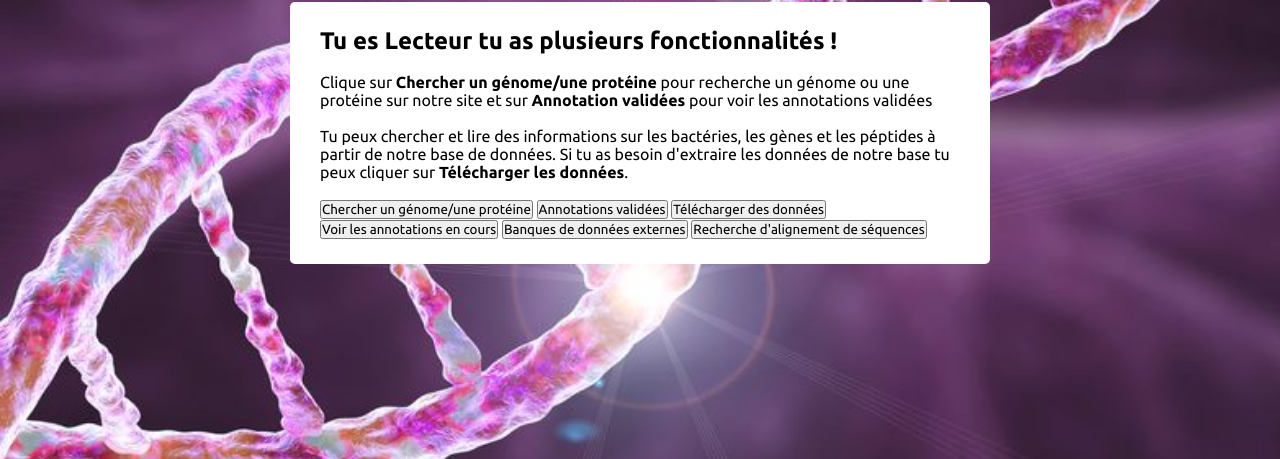
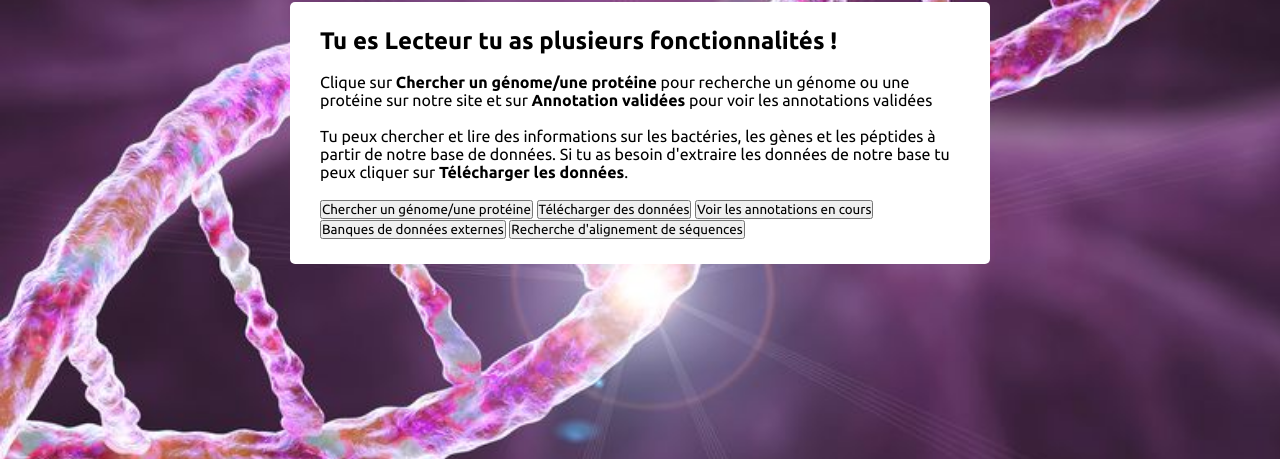
Before and after one commit to YanisMadi/Projet_WEB, a Django app: page /lecteur_page/ in a window 1280 px wide. Shown: the part 267-726 px from the top of the page. Run offline with Django 4.2, Linux system fonts and the light colour scheme; the visitor is signed in with stand-in values (Sample User, id 1).

Commit message:
Update lecteur_page.html

```diff
--- a/genome_annotation/genome/templates/genome/lecteur_page.html
+++ b/genome_annotation/genome/templates/genome/lecteur_page.html
@@ -26,7 +26,6 @@
     <p>Clique sur <strong>Chercher un génome/une protéine</strong> pour recherche un génome ou une protéine sur notre site et sur <strong>Annotation validées</strong> pour voir les annotations validées</p><br>
     Tu peux chercher et lire des informations sur les bactéries, les gènes et les péptides à partir de notre base de données. Si tu as besoin d'extraire les données de notre base tu peux cliquer sur <strong>Télécharger les données</strong>.</p><br>
     <button class='btn btn--assign' type='submit' onclick = "location.href='/formulaire/'">Chercher un génome/une protéine</button>
-    <button class='btn btn--assign' type='submit' onclick = "location.href='annotation_valide.html'">Annotations validées</button>
     <button class='btn btn--assign' type='submit' onclick = "location.href='/extract_data/'">Télécharger des données</button>
     <button class='btn btn--assign' type='submit' onclick = "location.href = '/annotations/'">Voir les annotations en cours</button>
     <button class='btn btn--assign' type='submit' onclick = "location.href = '/sequence/'">Banques de données externes</button>
```
